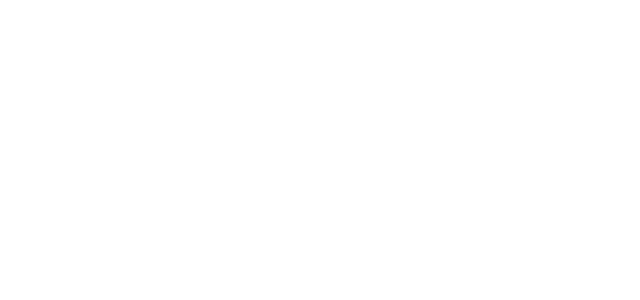
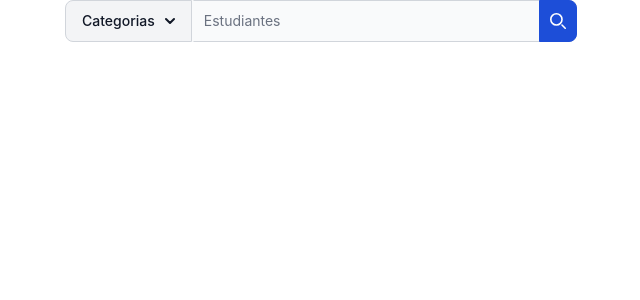
Before and after one commit to jesusayala9/Proyecto-EventMaster, an Angular app: page /search in a window 1280 px wide. Before the commit this address led to /. Shown: the top 300 px of the page, without its empty margins (319-959 px from the left). Built offline with nearby package versions, Linux system fonts and the light colour scheme.

Commit message:
searchbar creado con dropmenu

```diff
--- a/package.json
+++ b/package.json
@@ -18,6 +18,7 @@
     "@angular/platform-browser": "^17.2.0",
     "@angular/platform-browser-dynamic": "^17.2.0",
     "@angular/router": "^17.2.0",
+    "flowbite": "^2.3.0",
     "rxjs": "~7.8.0",
     "tslib": "^2.3.0",
     "zone.js": "~0.14.3"
--- /dev/null
+++ b/src/app/domains/shared/components/searchbar/searchbar.component.html
@@ -0,0 +1,97 @@
+<div class="dark:bg-gray-900 min-h-screen">
+  <form class="max-w-lg mx-auto">
+    <div class="flex">
+
+
+      <button (click)="toogleMenu()"
+        id="dropdown-button"
+        data-dropdown-toggle="dropdown"
+        class="flex-shrink-0 z-10 inline-flex items-center py-2.5 px-4 text-sm font-medium text-center text-gray-900 bg-gray-100 border border-gray-300 rounded-s-lg hover:bg-gray-200 focus:ring-4 focus:outline-none focus:ring-gray-100 dark:bg-gray-700 dark:hover:bg-gray-600 dark:focus:ring-gray-700 dark:text-white dark:border-gray-600"
+        type="button"
+      >
+        Categorias
+        <svg
+          class="w-2.5 h-2.5 ms-2.5"
+          aria-hidden="true"
+          xmlns="http://www.w3.org/2000/svg"
+          fill="none"
+          viewBox="0 0 10 6"
+        >
+          <path
+            stroke="currentColor"
+            stroke-linecap="round"
+            stroke-linejoin="round"
+            stroke-width="2"
+            d="m1 1 4 4 4-4"
+          />
+        </svg>
+      </button>
+
+      <div
+        class="absolute  z-10 w-36 mt-12  bg-white divide-y divide-gray-100 rounded-lg shadow dark:bg-gray-700 "[class.hidden]="hideMenu()">
+        <ul
+          class="py-2 text-sm text-gray-700 dark:text-gray-200"
+          aria-labelledby="dropdown-button"
+        >
+          <li>
+            <button
+              type="button"
+              class="inline-flex w-full px-4 py-2 hover:bg-gray-100 dark:hover:bg-gray-600 dark:hover:text-white"
+            >
+              Estudiantes
+            </button>
+          </li>
+
+          <li>
+            <button
+              type="button"
+              class="inline-flex w-full px-4 py-2 hover:bg-gray-100 dark:hover:bg-gray-600 dark:hover:text-white"
+            >
+              Charla
+            </button>
+          </li>
+
+          <li>
+            <button
+              type="button"
+              class="inline-flex w-full px-4 py-2 hover:bg-gray-100 dark:hover:bg-gray-600 dark:hover:text-white"
+            >
+              Otros
+            </button>
+          </li>
+        </ul>
+      </div>
+
+      <div class="relative w-full">
+        <input
+          type="search"
+          id="search-dropdown"
+          class="block p-2.5 w-full z-20 text-sm text-gray-900 bg-gray-50 rounded-e-lg border-s-gray-50 border-s-2 border border-gray-300 focus:ring-blue-500 focus:border-blue-500 dark:bg-gray-700 dark:border-s-gray-700 dark:border-gray-600 dark:placeholder-gray-400 dark:text-white dark:focus:border-blue-500"
+          placeholder="Estudiantes"
+          required
+        />
+        <button
+          type="submit"
+          class="absolute top-0 end-0 p-2.5 text-sm font-medium h-full text-white bg-blue-700 rounded-e-lg border border-blue-700 hover:bg-blue-800 focus:ring-4 focus:outline-none focus:ring-blue-300 dark:bg-blue-600 dark:hover:bg-blue-700 dark:focus:ring-blue-800"
+        >
+          <svg
+            class="w-4 h-4"
+            aria-hidden="true"
+            xmlns="http://www.w3.org/2000/svg"
+            fill="none"
+            viewBox="0 0 20 20"
+          >
+            <path
+              stroke="currentColor"
+              stroke-linecap="round"
+              stroke-linejoin="round"
+              stroke-width="2"
+              d="m19 19-4-4m0-7A7 7 0 1 1 1 8a7 7 0 0 1 14 0Z"
+            />
+          </svg>
+          <span class="sr-only">Search</span>
+        </button>
+      </div>
+    </div>
+  </form>
+</div>
--- /dev/null
+++ b/src/app/domains/shared/components/searchbar/searchbar.component.ts
@@ -0,0 +1,17 @@
+import { CommonModule } from '@angular/common';
+import { Component, signal } from '@angular/core';
+
+@Component({
+  selector: 'app-searchbar',
+  standalone: true,
+  imports: [CommonModule],
+  templateUrl: './searchbar.component.html',
+  styleUrls: ['./searchbar.component.css'],
+})
+export class SearchbarComponent {
+  hideMenu = signal(true);
+
+  toogleMenu() {
+    this.hideMenu.update((prevState) => !prevState);
+  }
+}
--- a/src/app/domains/shared/components/sidebar/sidebar.component.html
+++ b/src/app/domains/shared/components/sidebar/sidebar.component.html
@@ -1,3 +1,5 @@
+
+
 <button
   data-drawer-target="default-sidebar"
   data-drawer-toggle="default-sidebar"
--- a/src/index.html
+++ b/src/index.html
@@ -1,11 +1,11 @@
-<!doctype html>
+<!DOCTYPE html>
 <html lang="en">
   <head>
-  <meta charset="utf-8">
+    <meta charset="utf-8" />
     <title>ProyectoEventMaster</title>
-  <base href="/">
-  <meta name="viewport" content="width=device-width, initial-scale=1">
-  <link rel="icon" type="image/x-icon" href="favicon.ico">
+    <base href="/" />
+    <meta name="viewport" content="width=device-width, initial-scale=1" />
+    <link rel="icon" type="image/x-icon" href="favicon.ico" />
   </head>
   <body>
     <app-root></app-root>
--- a/tailwind.config.js
+++ b/tailwind.config.js
@@ -1,6 +1,6 @@
 /** @type {import('tailwindcss').Config} */
 module.exports = {
-  content: ["./src/**/*.{html,ts}"],
+  content: ["./src/**/*.{html,ts}",  "./node_modules/flowbite/**/*.js"],
 
   theme: {
     extend: {
@@ -57,5 +57,5 @@
       ],
     },
   },
-  plugins: [require("@tailwindcss/forms")],
+  plugins: [require("@tailwindcss/forms") ],
 };
```
Also changed, not shown: src/app/app.routes.ts (+8 -4 lines), src/app/domains/shared/components/searchbar/searchbar.component.css (added), 2 other files (tests, documents, lock files or other folders). Lines whose indentation alone changed are shown as unchanged.
